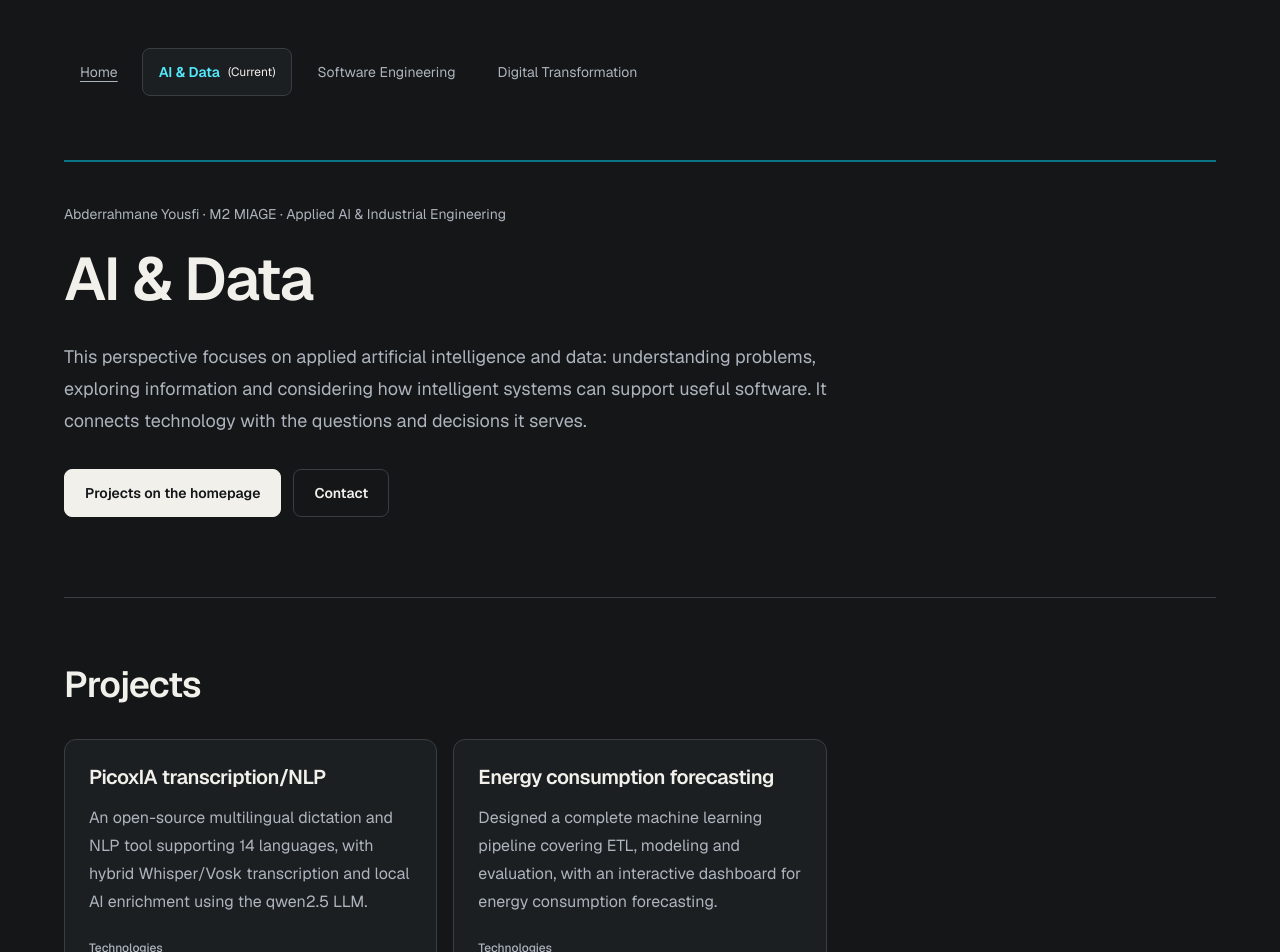
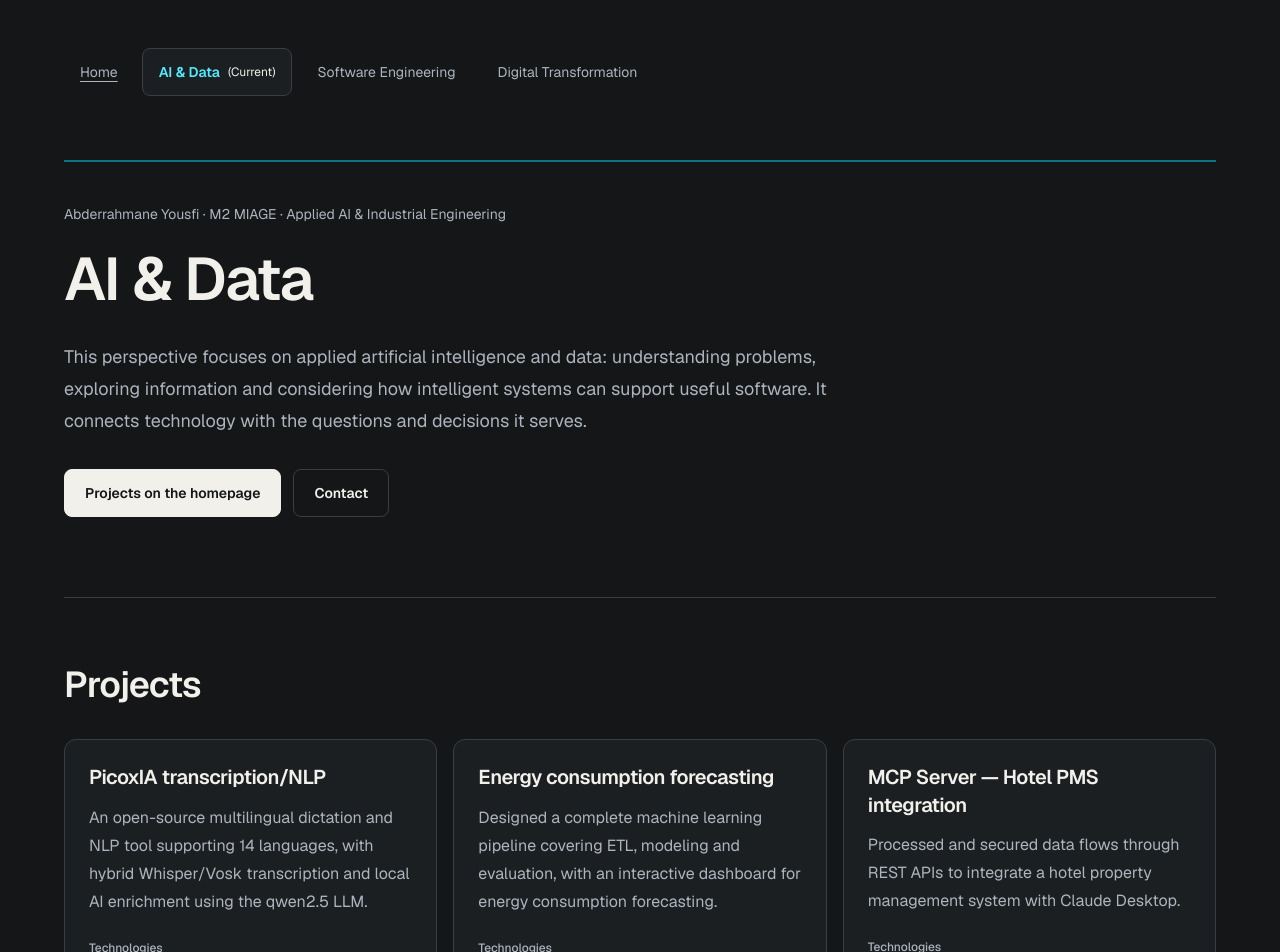
Before and after one commit to AbderahmaneYOUSFI/repo-yousfi, a Next.js app: page /paths/ai-data in a window 1280 px wide. Shown: the top 952 px of the page. Built offline with nearby package versions, Linux system fonts and the light colour scheme.

Commit message:
fix: assign Thais MCP exclusively to AI and Data

```diff
--- a/src/data/projects.ts
+++ b/src/data/projects.ts
@@ -71,7 +71,7 @@ export const projects: readonly Project[] = [
     title: "MCP Server — Hotel PMS integration",
     description: "Processed and secured data flows through REST APIs to integrate a hotel property management system with Claude Desktop.",
     technologies: ["Node.js", "TypeScript", "JWT", "REST API", "MCP"],
-    careerPaths: ["software"],
+    careerPaths: ["ai-data"],
     links: [],
   },
   {
```
